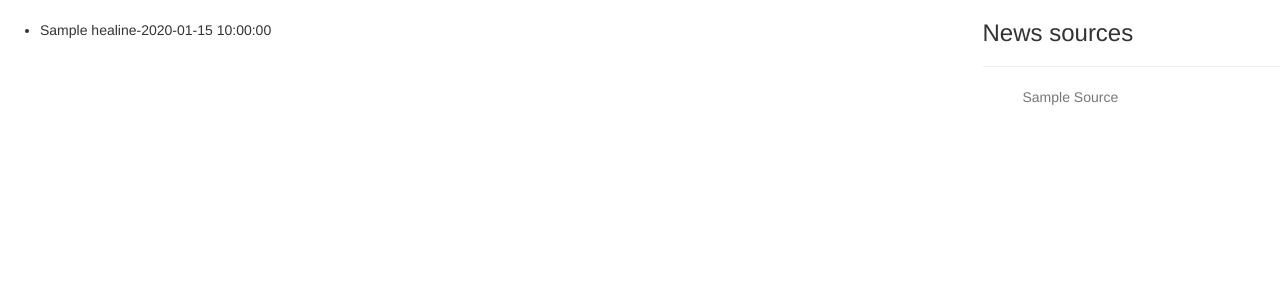
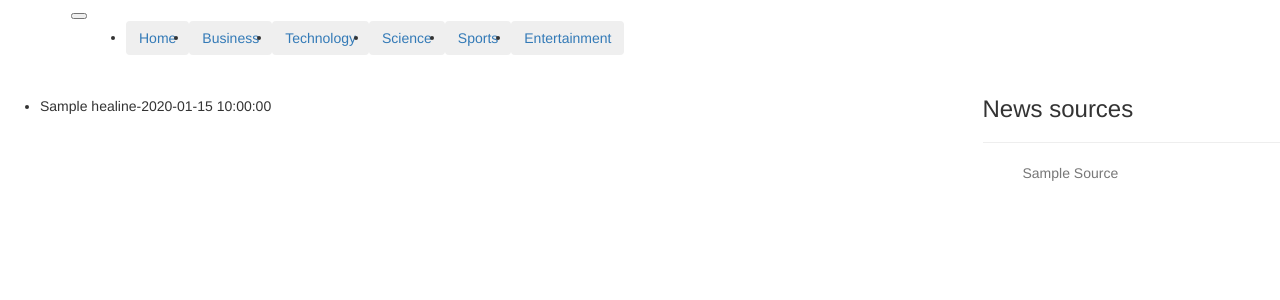
Before and after one commit to josphat-otieno/news-app, a Flask app: template app/templates/index.html in a window 1280 px wide. Shown: the top 300 px of the page. Run offline with Flask 2, Linux system fonts and the light colour scheme; the template is opened without the code that fills it: most values are stand-ins (such as "Sample title", 1, 10 or a date in 2020); some libraries are stand-ins or nearby versions.

Commit message:
edit navbar and categories html

```diff
--- a/app/templates/base.html
+++ b/app/templates/base.html
@@ -1 +1,4 @@
 {% extends 'bootstrap/base.html'%}
+{% block navbar %}
+    {% include 'navbar.html' %}
+{% endblock %}
--- a/app/templates/navbar.html
+++ b/app/templates/navbar.html
@@ -1,12 +1,31 @@
-<!DOCTYPE html>
-<html lang="en">
-<head>
-    <meta charset="UTF-8">
-    <meta http-equiv="X-UA-Compatible" content="IE=edge">
-    <meta name="viewport" content="width=device-width, initial-scale=1.0">
-    <title>Document</title>
-</head>
-<body>
+<div class=" container">
 
-</body>
-</html>
+    <nav class="navbar navbar-expand-lg navbar-dark bg-dark fixed-top">
+    <!-- <h3> <a class="navbar-brand" href="/"><span class="badge badge-success">Habari..Chap chap</span></a></h3> -->
+      <button class="navbar-toggler" type="button" data-toggle="collapse" data-target="#navbarText" aria-controls="navbarText" aria-expanded="false" aria-label="Toggle navigation">
+      <span class="navbar-toggler-icon"></span>
+    </button>
+      <div class="collapse navbar-collapse" id="navbarText">
+        <ul class="navbar-nav mr-auto">
+          <li class="nav-item active">
+            <a class="nav-link" href="/"><button type="button" class="btn btn-outline-success">Home </button><span class="sr-only">(current)</span></a>
+          </li>
+          <li class="nav-item">
+            <a class="nav-link" href="/{{'categories/Business'}}"><button type="button" class="btn btn-outline-success">Business</button></a>
+          </li>
+          <li class="nav-item">
+            <a class="nav-link" href="/{{'categories/Technology'}}"><button type="button" class="btn btn-outline-success">Technology</button></a>
+          </li>
+          <li class="nav-item">
+            <a class="nav-link" href="/{{'categories/Science'}}"><button type="button" class="btn btn-outline-success">Science</button></a>
+          </li>
+          <li class="nav-item">
+            <a class="nav-link" href="/{{'categories/Sports'}}"><button type="button" class="btn btn-outline-success">Sports</button></a>
+          </li>
+          <li class="nav-item">
+            <a class="nav-link" href="/{{'categories/Entertainment'}}"><button type="button" class="btn btn-outline-success">Entertainment</button></a>
+          </li>
+        </ul>
+      </div>
+    </nav>
+  </div>
```
Also changed, not shown: app/templates/categories.html (+25 -0 lines), requirements.txt (line endings or trailing spaces).
